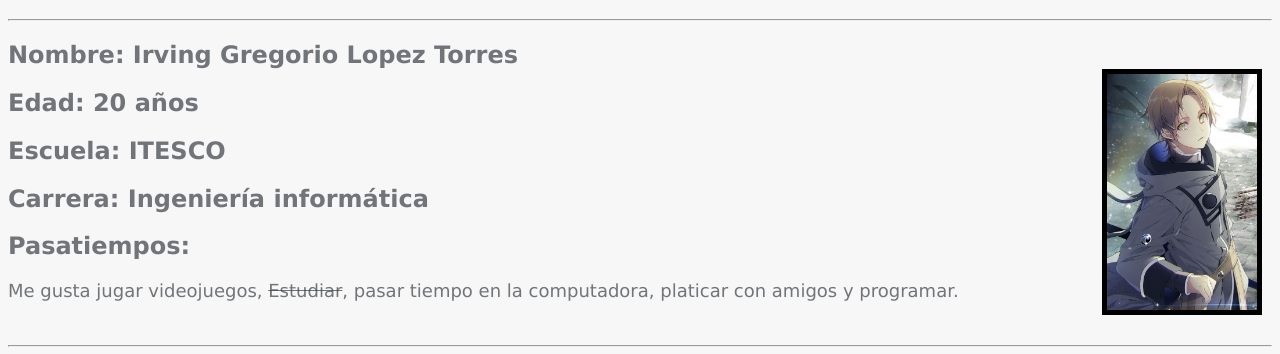
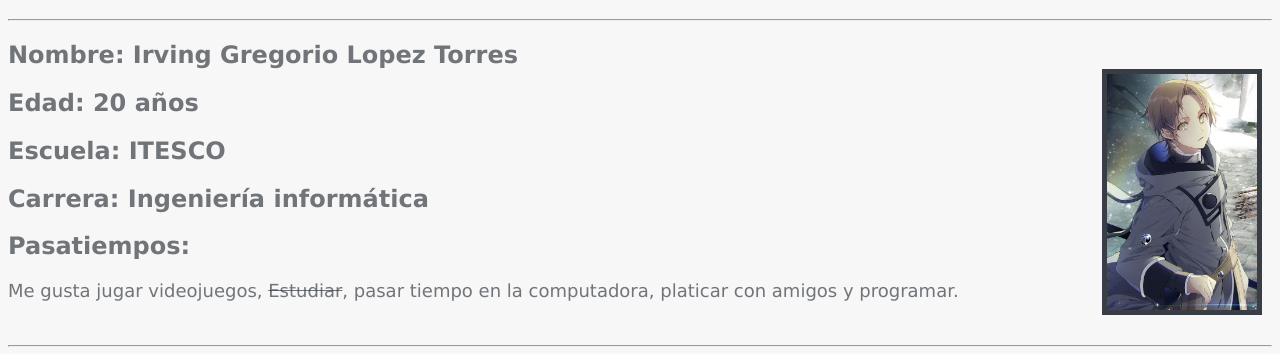
Before and after one commit to IrvingGlt/PaginaWeb2021, a plain HTML site: page index.html in a window 1280 px wide. Shown: the part 134-488 px from the top of the page. Drawn offline with Linux system fonts and the light colour scheme.

Commit message:
Actualización de color

```diff
--- a/index.html
+++ b/index.html
@@ -21,7 +21,7 @@
     </ul>
     <h1 style="color: hsla(217, 10%, 25%, 0.902)" onmousedown="colorN(this)" onmouseup="colorR(this)">Mis Datos</h1>
     <hr/>
-    <img src="images/rudeus.jpg" title="Rudeus" style="border: 5px solid #000000; width: 150px; float: right; padding: 0px;">
+    <img src="images/rudeus.jpg" title="Rudeus" style="border: 5px solid #393e46; width: 150px; float: right; padding: 0px;">
     <h2>Nombre: Irving Gregorio Lopez Torres</h2>
     <h2>Edad: 20 años </h2>
     <h2>Escuela: ITESCO</h2>
```
